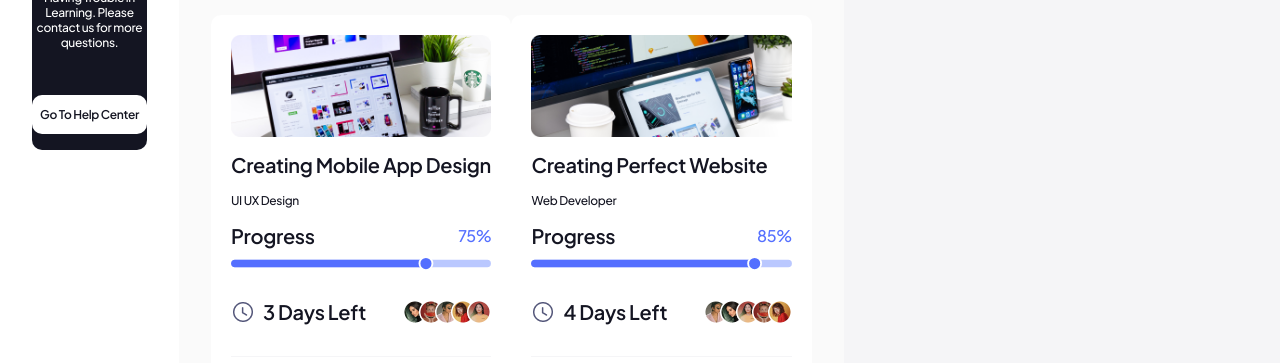
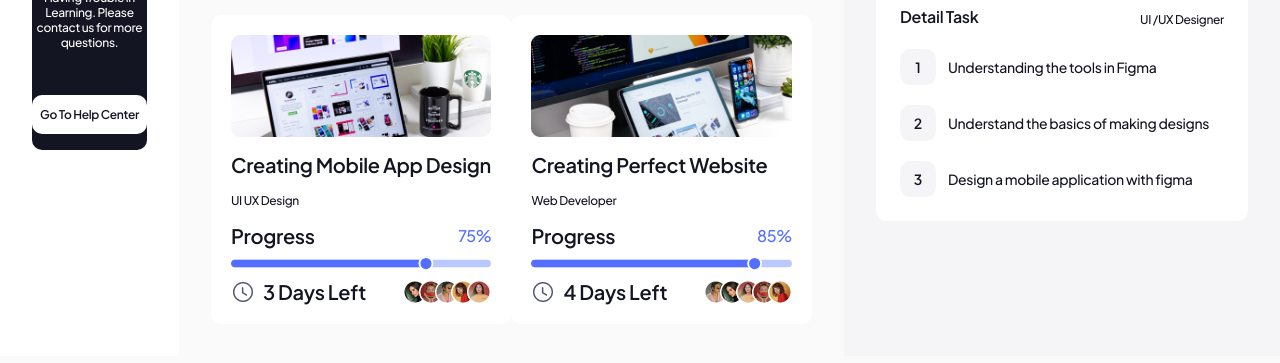
Before and after one commit to War45gg/NUEGAS, a plain HTML site: page index.html in a window 1280 px wide. Shown: the part 639-1002 px from the top of the page. Drawn offline with Linux system fonts and the light colour scheme.

Commit message:
Реализация task-descr

```diff
--- a/css/style.css
+++ b/css/style.css
@@ -419,6 +419,7 @@ a {
 }
 .more {
     position: relative;
+    cursor: pointer;
 }
 .more-iteam {
     background: #141522;
@@ -444,8 +445,46 @@ a {
     height: 4px;
     margin-left: 7px;
 }
-.task-time {
+.task-descr-time  {
     margin-top: 20px;
     border-bottom: 1px solid #F5F5F7;
     padding-bottom: 32px;
 }
+.task-descr-time {
+   display: flex;
+   justify-content: space-between;
+}
+.task-descr-time>div {
+    display: flex;
+    align-items: center;
+}
+.task-descr-time>div>img {
+    margin-right: 8px;
+}
+.task-descr {
+    margin-top: 32px;
+}
+.section-header {
+}
+.card-name {
+}
+.card-profession {
+}
+.task-descr-list {
+
+}
+.task-descr-list>* {
+    margin-top: 20px;
+}
+.task-iteam {
+    display: flex;
+    align-items: center;
+}
+.task-iteam-counter {
+    margin-right: 12px;
+}
+.tasck-descr-text {
+    font-weight: 500;
+    font-size: 14px;
+    line-height: 150%;
+}
--- a/index.html
+++ b/index.html
@@ -235,12 +235,32 @@
                             <spam class="progress-counter">90%</spam>
                         </div>
                             <img src="./img/main/task/progress02.svg" alt="" class="progress-img">
-                        <div class="task-time">
+                        <div class="task-descr-time">
                             <div>
                                 <img src="./img/main/task/clock.png" alt="">
                                 <h5>1 Hour</h5>
                             </div>
                             <img src="./img/taskbar-right/student.png" alt="">
+                        </div>
+                        <div class="task-descr">
+                            <div class="section-header">
+                                <h3 class="card-name">Detail Task</h3>
+                                <h4 class="card-profession">UI /UX Designer</h4>
+                            </div>
+                            <ul class="task-descr-list">
+                                <li class="task-iteam">
+                                    <img src="./img/taskbar-right/01.svg" alt="" class="task-iteam-counter">
+                                    <p class="tasck-descr-text">Understanding the tools in Figma</p>
+                                </li>
+                                <li class="task-iteam">
+                                    <img src="./img/taskbar-right/02.svg" alt="" class="task-iteam-counter">
+                                    <p class="tasck-descr-text">Understand the basics of making designs</p>
+                                </li>
+                                <li class="task-iteam">
+                                    <img src="./img/taskbar-right/03.svg" alt="" class="task-iteam-counter">
+                                    <p class="tasck-descr-text">Design a mobile application with figma</p>
+                                </li>
+                            </ul>
                         </div>
                     </div>
                 </div>
```
Also changed, not shown: img/taskbar-right/01.svg (added), img/taskbar-right/02.svg (added), img/taskbar-right/03.svg (added).
